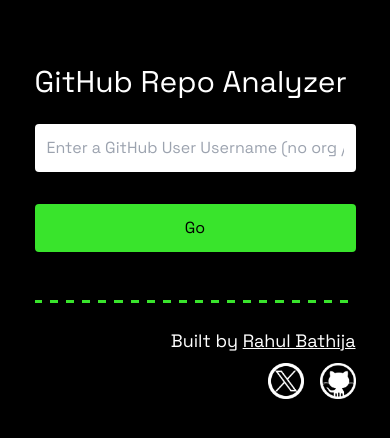
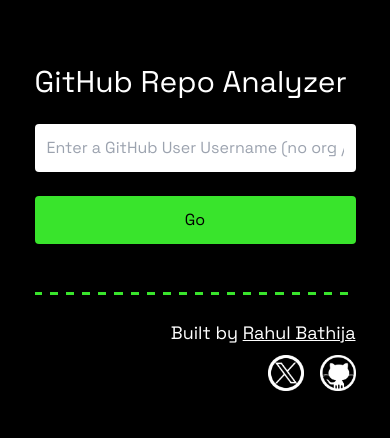
Before and after one commit to rahulbathijaa/Github-Repo-Analyzer, a Next.js app in the folder frontend/: page / in a window 390 px wide. Shown: the top 438 px of the page. Built offline with nearby package versions, Linux system fonts and the light colour scheme; no server answers.

Commit message:
mobile sizing

```diff
--- a/frontend/app/page.tsx
+++ b/frontend/app/page.tsx
@@ -137,7 +137,7 @@ export default function Home() {
             />
             <button
               type="submit"
-              className="col-span-12 md:col-span-1 p-3 bg-[#39E42C] text-black border-none rounded mt-4 md:mt-0"
+              className="col-span-12 md:col-span-1 p-3 bg-[#39E42C] text-black border-none rounded mt-2 md:mt-0"
             >
               Go
             </button>
@@ -202,7 +202,7 @@ export default function Home() {
           )}
 
           {heatmapData.length > 0 && (
-            <div style={{ marginTop: '24px' }}>
+            <div style={{ marginTop: '24px', marginBottom: '48px' }}>
               <h2 style={{ fontSize: '2em' }}>Language Usage Over Time</h2>
               <LanguageHeatmap data={heatmapData} />
             </div>
```
